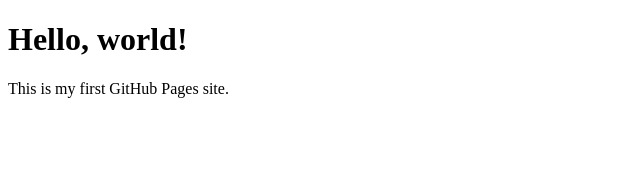
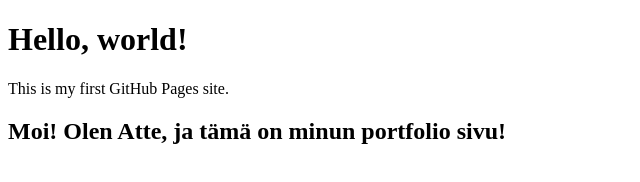
Before and after one commit to Athos107/portfolio-site, a plain HTML site: page index.html in a window 1280 px wide. Shown: the whole page, without its empty margins (0-640 px from the left). Drawn offline with Linux system fonts and the light colour scheme.

Commit message:
Add hero section

```diff
--- a/index.html
+++ b/index.html
@@ -6,5 +6,8 @@
 <body>
   <h1>Hello, world!</h1>
   <p>This is my first GitHub Pages site.</p>
+  <section>
+    <h2>Moi! Olen Atte, ja tämä on minun portfolio sivu!</h2>
+  </section>
 </body>
 </html>
```
